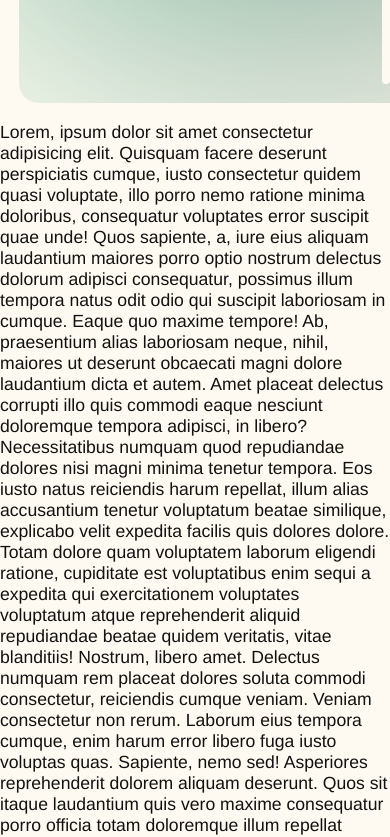
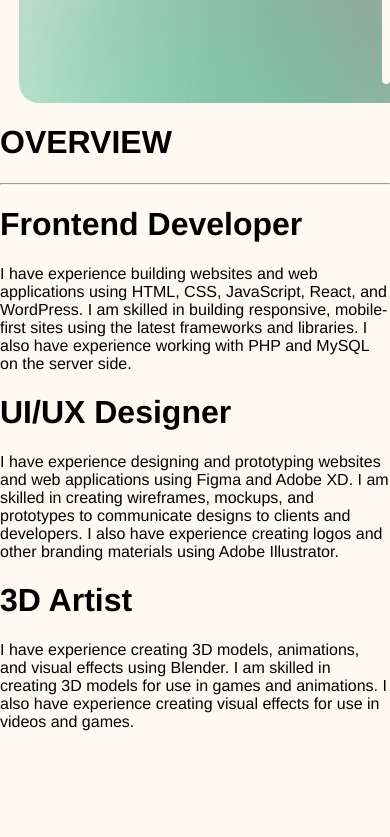
Before and after one commit to Mugunth148/Vite-port, a website built with Vite: page index.html in a window 390 px wide. Shown: the part 760-1597 px from the top of the page. After the commit the page ends 1507 px from the top, so only its background shows below. Built offline with nearby package versions, Linux system fonts and the light colour scheme.

Commit message:
Bug Fixes

```diff
--- a/index.html
+++ b/index.html
@@ -16,8 +16,6 @@
     <h1 class="counter">0</h1>
     <!--  preloader counter -->
     <div class="overlay">
-      <div class="bar"></div>
-      <div class="bar"></div>
       <div class="bar"></div>
       <div class="bar"></div>
       <div class="bar"></div>
@@ -55,29 +53,39 @@
          solve problems and create user experiences that people love.
       </h1>
     </div>
-    <!-- footer -->
-    <p>Lorem, ipsum dolor sit amet consectetur adipisicing elit. Quisquam facere deserunt perspiciatis cumque, iusto consectetur quidem quasi voluptate, illo porro nemo ratione minima doloribus, consequatur voluptates error suscipit quae unde!
-    Quos sapiente, a, iure eius aliquam laudantium maiores porro optio nostrum delectus dolorum adipisci consequatur, possimus illum tempora natus odit odio qui suscipit laboriosam in cumque. Eaque quo maxime tempore!
-    Ab, praesentium alias laboriosam neque, nihil, maiores ut deserunt obcaecati magni dolore laudantium dicta et autem. Amet placeat delectus corrupti illo quis commodi eaque nesciunt doloremque tempora adipisci, in libero?
-    Necessitatibus numquam quod repudiandae dolores nisi magni minima tenetur tempora. Eos iusto natus reiciendis harum repellat, illum alias accusantium tenetur voluptatum beatae similique, explicabo velit expedita facilis quis dolores dolore.
-    Totam dolore quam voluptatem laborum eligendi ratione, cupiditate est voluptatibus enim sequi a expedita qui exercitationem voluptates voluptatum atque reprehenderit aliquid repudiandae beatae quidem veritatis, vitae blanditiis! Nostrum, libero amet.
-    Delectus numquam rem placeat dolores soluta commodi consectetur, reiciendis cumque veniam. Veniam consectetur non rerum. Laborum eius tempora cumque, enim harum error libero fuga iusto voluptas quas. Sapiente, nemo sed!
-    Asperiores reprehenderit dolorem aliquam deserunt. Quos sit itaque laudantium quis vero maxime consequatur porro officia totam doloremque illum repellat dolorem consectetur eius nulla rerum, aspernatur odio, accusantium praesentium minima sed?
-    Veniam repudiandae commodi voluptatibus, molestias provident totam unde quo, possimus exercitationem, quibusdam tempora itaque tempore. Aliquam fugiat ducimus ab ipsam corporis eos rem nisi, nulla, accusantium repellendus praesentium iste recusandae?
-    Esse alias deleniti rerum officiis? Accusamus necessitatibus cum quos excepturi, in quibusdam debitis quisquam beatae illum quae corrupti adipisci provident placeat inventore ratione non nemo blanditiis sunt pariatur numquam quaerat.
-    At aspernatur provident eligendi dolore corrupti, ipsum veniam dolor, consequuntur quisquam ea architecto debitis autem aut, ut pariatur! Adipisci labore nemo dolorem sequi officiis minus magni molestias quasi cumque inventore?
-    Voluptates dolor aperiam, sapiente possimus vel enim consectetur, iste inventore sed dicta sunt nemo est non repellendus, minus dolorem optio amet aspernatur earum perspiciatis! Voluptatibus minus nobis itaque ad placeat.
-    Iste accusamus tempore aspernatur velit quas quasi quam assumenda ea nisi quis ipsum facilis dolor rerum et cum, magnam, autem delectus ut quae soluta doloremque rem, cumque optio? Perspiciatis, molestiae!
-    Possimus unde reprehenderit dolorem hic tempore enim magnam repellat, itaque voluptate odio a perferendis nisi ratione nesciunt architecto rerum sint? Nihil maiores harum officia sunt eum. Officiis, sit. Nulla, vitae.
-    Sequi doloremque ab necessitatibus ipsam neque libero fuga inventore hic impedit? Quia minima dolorum esse, exercitationem provident ad, quaerat aspernatur quidem iste accusamus dolor voluptate reiciendis quasi vero. Sit, exercitationem?
-    Odit minima provident dolore impedit? Repellendus nesciunt magni eaque corrupti, doloremque molestiae molestias repudiandae tempore similique nisi officiis repellat quos facilis laboriosam est ab! Repellendus quibusdam iusto magnam commodi incidunt.
-    Minima voluptates ratione, voluptatibus asperiores inventore enim corrupti nulla error id odio nam deserunt, laborum nostrum, sint quibusdam praesentium aliquam pariatur dolores quia eveniet. Exercitationem vero fugiat quidem velit libero!
-    Atque, suscipit? Neque laudantium sit eaque quaerat veritatis repellendus labore doloribus, ratione voluptas iusto ex nulla eveniet? Consectetur quas ipsum, eaque commodi ex nam saepe nostrum quo porro culpa consequuntur.
-    Explicabo velit esse eaque? Nulla, iure modi! Ducimus ipsum delectus ipsa molestias quasi dignissimos explicabo quas asperiores, molestiae, voluptatibus id itaque? Quas, fugit laborum? Enim quod architecto exercitationem fugiat distinctio?
-    Accusantium possimus iure doloremque accusamus excepturi, a quod laudantium nam itaque quas architecto quam voluptatum illo commodi! Atque doloremque sapiente numquam in quo, eligendi aliquid quos placeat porro, amet adipisci.
-    Quaerat nisi ea pariatur consectetur architecto officia neque obcaecati sunt saepe! A eligendi ipsam ipsum expedita nam eos dolorem doloribus consectetur repudiandae saepe itaque reprehenderit aperiam, natus dicta quas voluptas?
-  </p>
-  <div class="space"></div>
+    <!-- Overview -->
+    <div class="overview-container">
+      <div class="overview-header">
+        <h1>OVERVIEW</h1>
+        <hr>
+      </div>
+      <div class="overview">
+        <div class="overview-content">
+          <h1>Frontend Developer</h1>
+          <p>
+            I have experience building websites and web applications using HTML, CSS, JavaScript, React, and WordPress.
+            I am skilled in building responsive, mobile-first sites using the latest frameworks and libraries.
+            I also have experience working with PHP and MySQL on the server side.
+          </p>
+        </div>
+        <div class="overview-content">
+          <h1>UI/UX Designer</h1>
+          <p>
+            I have experience designing and prototyping websites and web applications using Figma and Adobe XD.
+            I am skilled in creating wireframes, mockups, and prototypes to communicate designs to clients and developers.
+            I also have experience creating logos and other branding materials using Adobe Illustrator.
+          </p>
+        </div>
+        <div class="overview-content">
+          <h1>3D Artist</h1>
+          <p>
+            I have experience creating 3D models, animations, and visual effects using Blender.
+            I am skilled in creating 3D models for use in games and animations.
+            I also have experience creating visual effects for use in videos and games.
+          </p>
+        </div>
+      </div>
+     </div>
 
     <!-- dark mode script tag -->
 
@@ -97,6 +105,6 @@
     <!-- gsap -->
     <script src="https://cdnjs.cloudflare.com/ajax/libs/gsap/3.12.2/gsap.min.js"></script>
     <!-- dark mode -->
-    <script type="text/javascript" src="/main.js"></script>
+    <script type="text/javascript" src="./main.js"></script>
   </body>
 </html>
--- a/main.js
+++ b/main.js
@@ -57,9 +57,9 @@ function startLoader() {
   startLoader();
 
   gsap.to(".counter", 1.5, {
-
     delay: 2.5,
     opacity: 0,
+
   });
 
   gsap.to(".bar", 2, {
@@ -75,4 +75,9 @@ function startLoader() {
     delay: 5,
     height: 0,
   });
+
+  gsap.to(".counter", 2, {
+    delay: 4.5,
+    height: 0,
+  });
   // *************************Pre loader************************
--- a/sass/style.scss
+++ b/sass/style.scss
@@ -53,13 +53,20 @@ $easing: cubic-bezier(0.8, 0.2, 0.2, 0.8);
 }
 
 //  body***********
-body {
+html {
     margin: 0;
     padding: 0;
     box-sizing: border-box;
-    font-family: PP,helvetica;
+
+ body {
+    margin: 0;
+    padding: 0;
+    box-sizing: border-box;
+    font-family: helvetica;
     background-color: var(--primary);
     overflow-x: hidden;
+}
+
 }
 
 // nav bar **********
@@ -126,7 +133,7 @@ body {
   display: flex;
   justify-content: center;
   align-items: center;
-  z-index: -2;
+  z-index: 0;
   background-color:var(--primary);
   border-radius:20px;
   overflow:hidden;
@@ -285,36 +292,42 @@ body {
   }
 
   // media query************************************************************************8
-
   @media screen and (max-width: 768px) {
-    ::-webkit-scrollbar{
-      width: 0px;
-    }
     .nav-container {
         top: 0;
         left:20%;
         left: 20px;
         width: 100%;
+        height: 20vh;
+        align-items: center;
+        justify-content: center;
 
         .nav-home {
           flex: 1;
           width: 70px;
+          margin-left: 0px;
+          margin-bottom: 20px;
+
+          a {
+            margin-left: 40px;
+          }
        }
 
+       .nav-router {
+        margin-bottom: 20px;
+       flex-direction: row;
+       justify-content: space-evenly;
+       width: 100vw;
 
+       a {
+           margin: 0px;
+       }
+
+     }
     }
+  }
 
-    .nav-home>a {
-      margin-left: 0px;
-    }
-
-
-
-    .nav-router {
-
-      margin-bottom: 20px;
-    }
-
+    @media screen and (max-width: 768px) {
     .ball-container {
         height: 100vh;
         width: 100vw;
@@ -354,20 +367,6 @@ body {
 
   }
 // ***************************** ball container end ***************************************
-
-body p {
-    font-size: 1.1rem;
-    font-weight: 400;
-    color: var(--secondary);
-    margin: 0;
-    padding: 0;
-
-}
-
-.space {
-    padding: 1000px;
-    background-color: var(--primary);
-}
 
 @media screen and (max-width: 768px) {
     .nav-container {
@@ -422,7 +421,7 @@ body p {
   display: flex;
 }
 .overlay .bar {
-  width: 16.7vw;
+  width: 20vw;
   height: 100vh;
   background-color: #1a1a1a;
 }
@@ -438,14 +437,9 @@ body p {
   font-size: 10rem;
   font-family: Valorant;
   font-weight: 800;
-}/*# sourceMappingURL=style.css.map */
+}
 
 @media screen and (max-width: 768px) {
-
-  body {
-    height: 100vh;
-    width: 100vw;
-  }
 
   .counter {
     margin: 0;
@@ -457,14 +451,14 @@ body p {
   }
   .overlay {
     margin: 0;
-    height: 100%;
-    width: 100%;
+    height: 100vh;
+    width: 100vw;
   }
 
   .bar {
     padding: 0;
     margin: 0;
-    width: 100vh;
+    width: 20vh;
     height: 100vw;
   }
 }
```
Also changed, not shown: sass/style.css, 1 other file.
